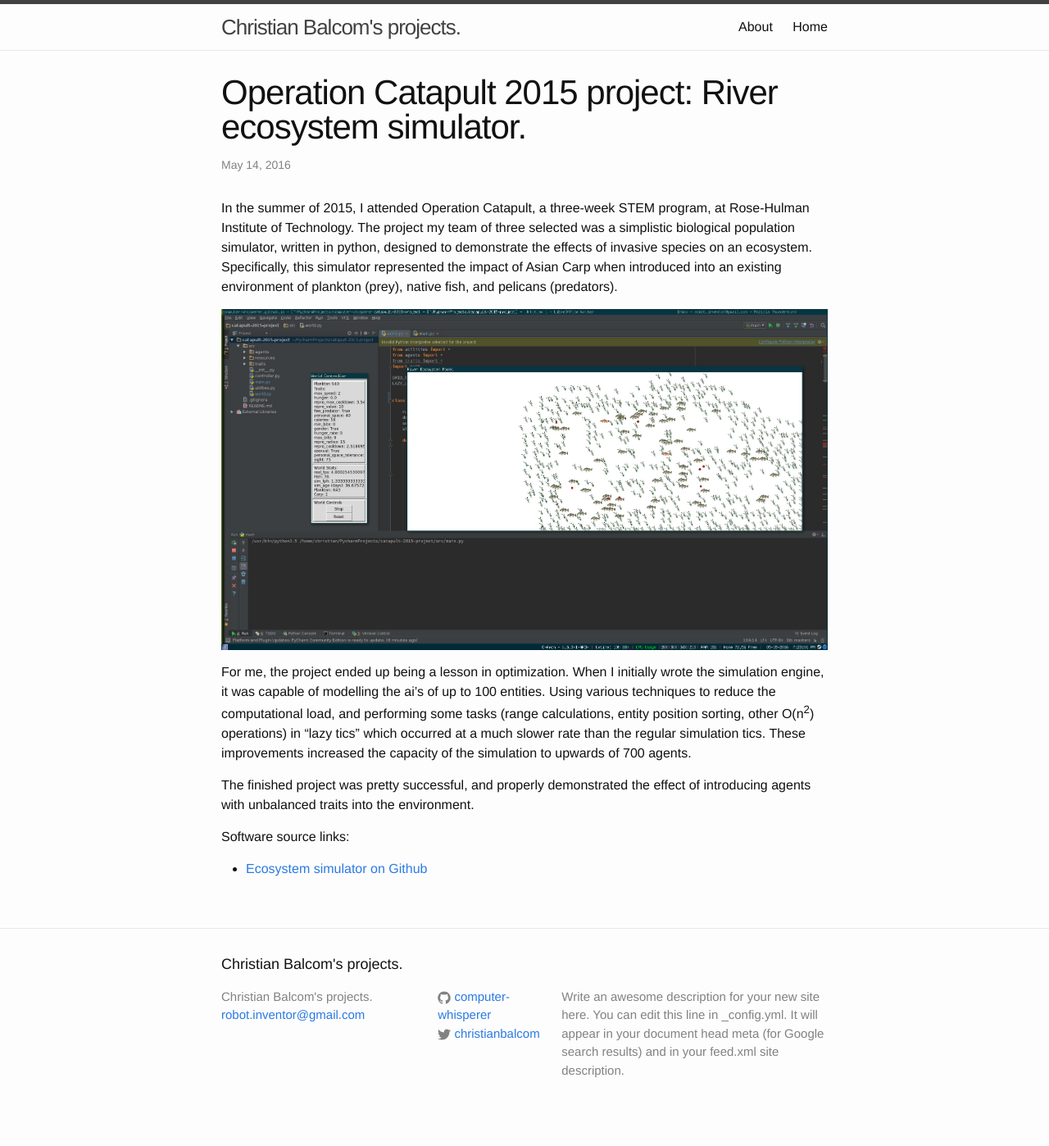
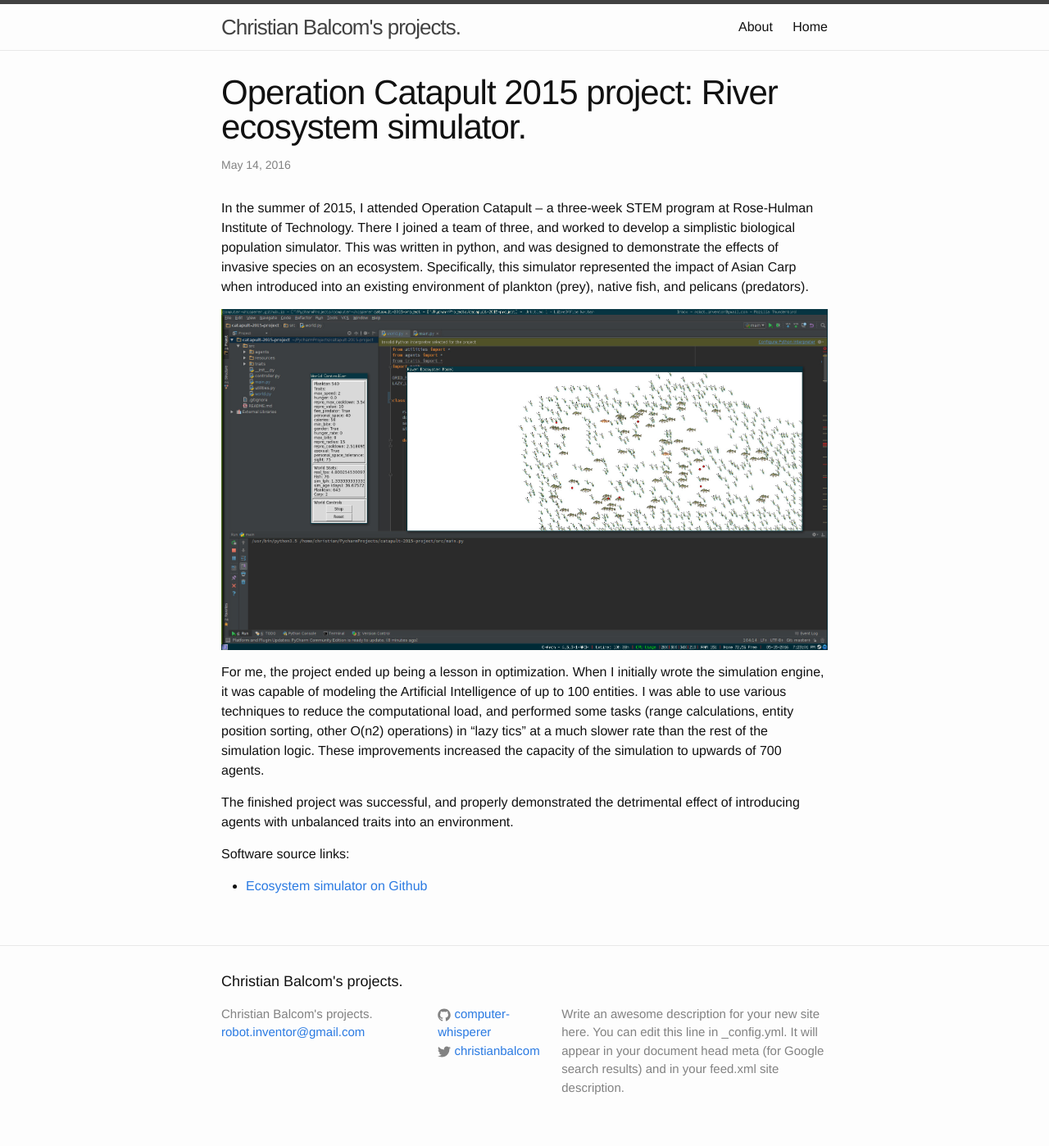
Before and after one commit to computer-whisperer/computer-whisperer.github.io, a Jekyll site: the page built from _posts/2016-05-14-catapult-project.markdown, in a window 1280 px wide. Shown: the whole page at 82% size. Built offline with Jekyll 4.4.1, drawn with Linux system fonts in a browser that asks for light colours; before the commit the page ends 1377 px from its top, so only the background shows below that.

```diff
--- a/_posts/2016-05-14-catapult-project.markdown
+++ b/_posts/2016-05-14-catapult-project.markdown
@@ -4,17 +4,18 @@ title:  "Operation Catapult 2015 project: River ecosystem simulator."
 tags: 2015 Python
 ---
 
-In the summer of 2015, I attended Operation Catapult, a three-week STEM program, at Rose-Hulman Institute of Technology. The project my team of three selected was
-a simplistic biological population simulator, written in python, designed to demonstrate the effects of invasive species on an ecosystem. Specifically, this
-simulator represented the impact of Asian Carp when introduced into an existing environment of plankton (prey), native fish, and pelicans (predators).
+In the summer of 2015, I attended Operation Catapult – a three-week STEM program at Rose-Hulman Institute of Technology. There I joined a team of three, and worked to
+develop a simplistic biological population simulator. This was written in python, and was designed to demonstrate the effects of invasive species on an ecosystem.
+Specifically, this simulator represented the impact of Asian Carp when introduced into an existing environment of plankton (prey), native fish, and pelicans (predators).
 
 ![The finished river ecosystem simulator](/assets/catapult-project.jpg)
 
-For me, the project ended up being a lesson in optimization. When I initially wrote the simulation engine, it was capable of modelling the ai's of up to 100 entities.
-Using various techniques to reduce the computational load, and performing some tasks (range calculations, entity position sorting, other O(n<sup>2</sup>) operations)
-in "lazy tics" which occurred at a much slower rate than the regular simulation tics. These improvements increased the capacity of the simulation to upwards of 700 agents.
+For me, the project ended up being a lesson in optimization. When I initially wrote the simulation engine, it was capable of modeling the Artificial Intelligence of up to
+100 entities. I was able to use various techniques to reduce the computational load, and performed some tasks (range calculations, entity position sorting, other O(n2)
+operations) in “lazy tics” at a much slower rate than the rest of the simulation logic. These improvements increased the capacity of the simulation to upwards of 700
+agents.
 
-The finished project was pretty successful, and properly demonstrated the effect of introducing agents with unbalanced traits into the environment.
+The finished project was successful, and properly demonstrated the detrimental effect of introducing agents with unbalanced traits into an environment.
 
 Software source links:
 
```
Also changed, not shown: _posts/2016-05-16-websites.markdown (added, +33 -0 lines), assets/michaelengineering-html.png (added), assets/team4819-appengine.png (added).
